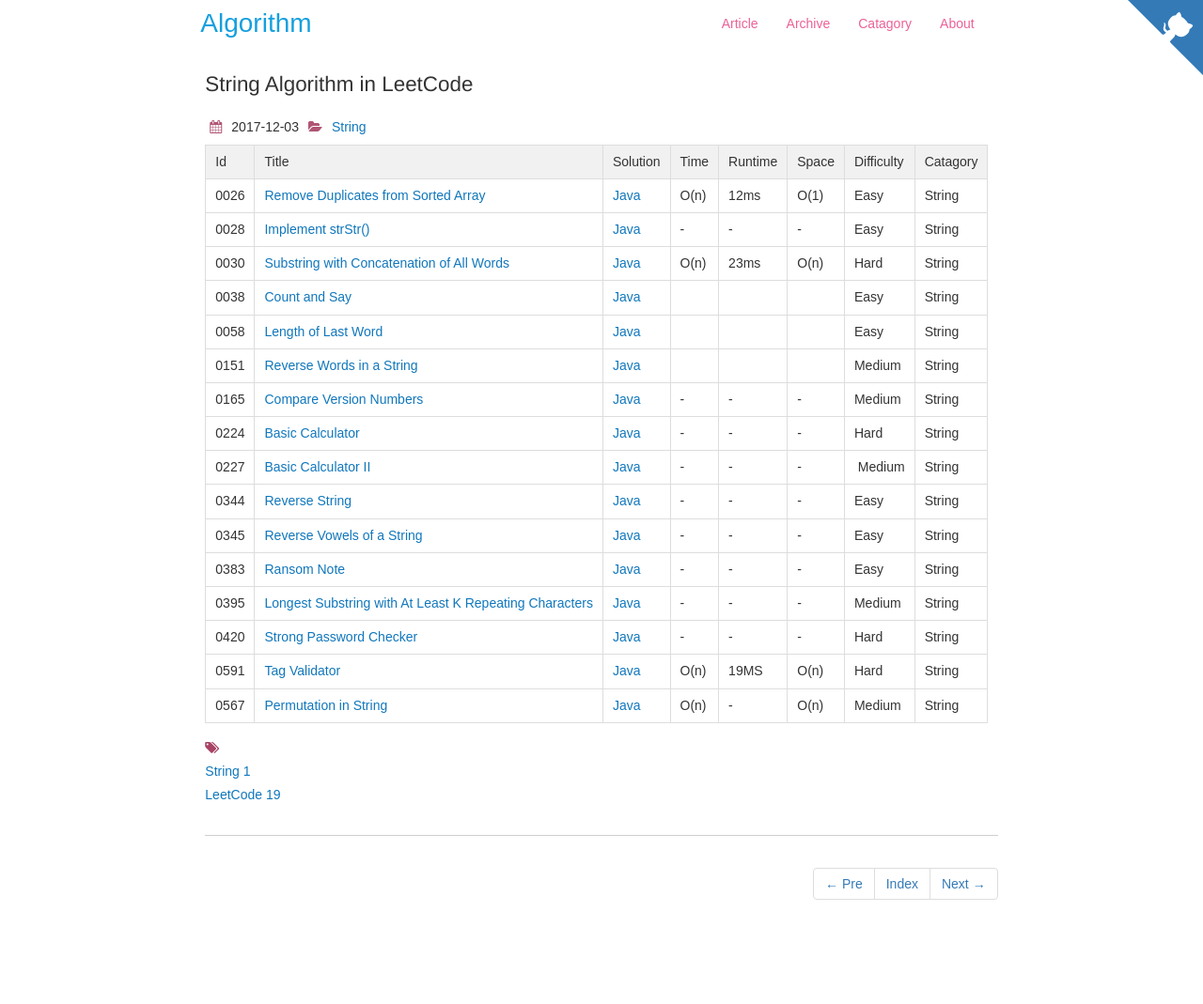
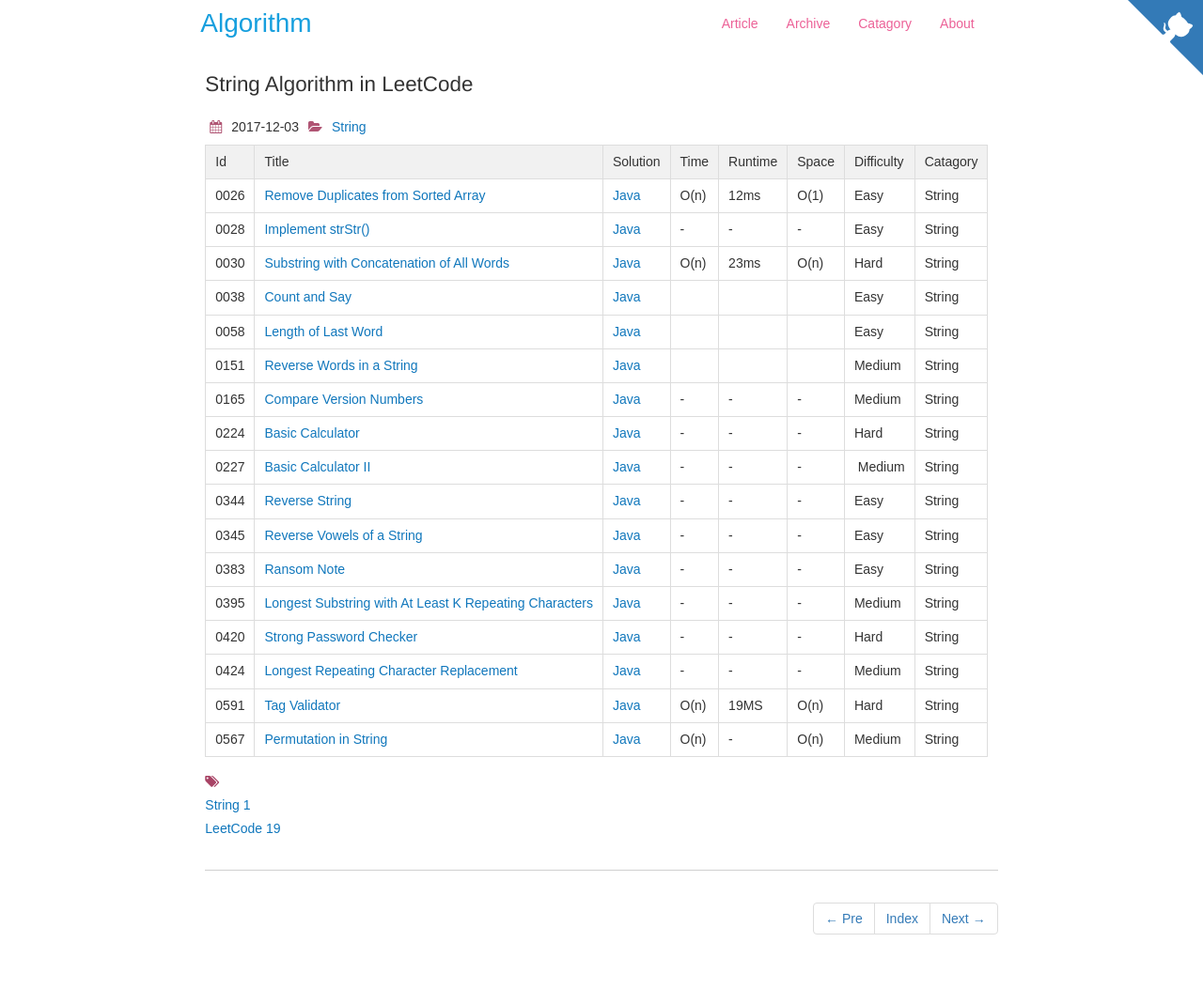
Before and after one commit to dunso/algorithm, a Jekyll site: the page built from docs/_posts/2017-12-03-String.md, in a window 1280 px wide. Shown: the whole page at 94% size. Built offline with Jekyll 4.4.1, drawn with Linux system fonts in a browser that asks for light colours; nearby versions of some CDN libraries; before the commit the page ends 1032 px from its top, so only the background shows below that.

Commit message:
Add index of LeetCode0424.java to docs

```diff
--- a/docs/_posts/2017-12-03-String.md
+++ b/docs/_posts/2017-12-03-String.md
@@ -26,5 +26,6 @@
 |0383|[Ransom Note](https://leetcode.com/problems/ransom-note/)  | [Java](https://e.srl/leetcode-383/)  |-|-|-| Easy |String|
 |0395|[Longest Substring with At Least K Repeating Characters](https://leetcode.com/problems/longest-substring-with-at-least-k-repeating-characters/)  | [Java](https://e.srl/leetcode-395/)  |-|-|-| Medium |String|
 |0420|[Strong Password Checker](https://leetcode.com/problems/strong-password-checker/)|[Java](https://e.srl/leetcode-420/)|-|-|-|Hard |String|
+|0424|[Longest Repeating Character Replacement](https://leetcode.com/problems/longest-repeating-character-replacement/)|[Java](https://e.srl/leetcode-424/)|-|-|-|Medium |String|
 |0591|[Tag Validator](https://leetcode.com/problems/tag-validator)| [Java](https://e.srl/leetcode-591/)  | O(n) |19MS| O(n)  |  Hard |String|
 |0567|[Permutation in String](https://leetcode.com/problems/permutation-in-string)| [Java](https://e.srl/leetcode-567/)  | O(n) |-| O(n)  |  Medium |String|
```
